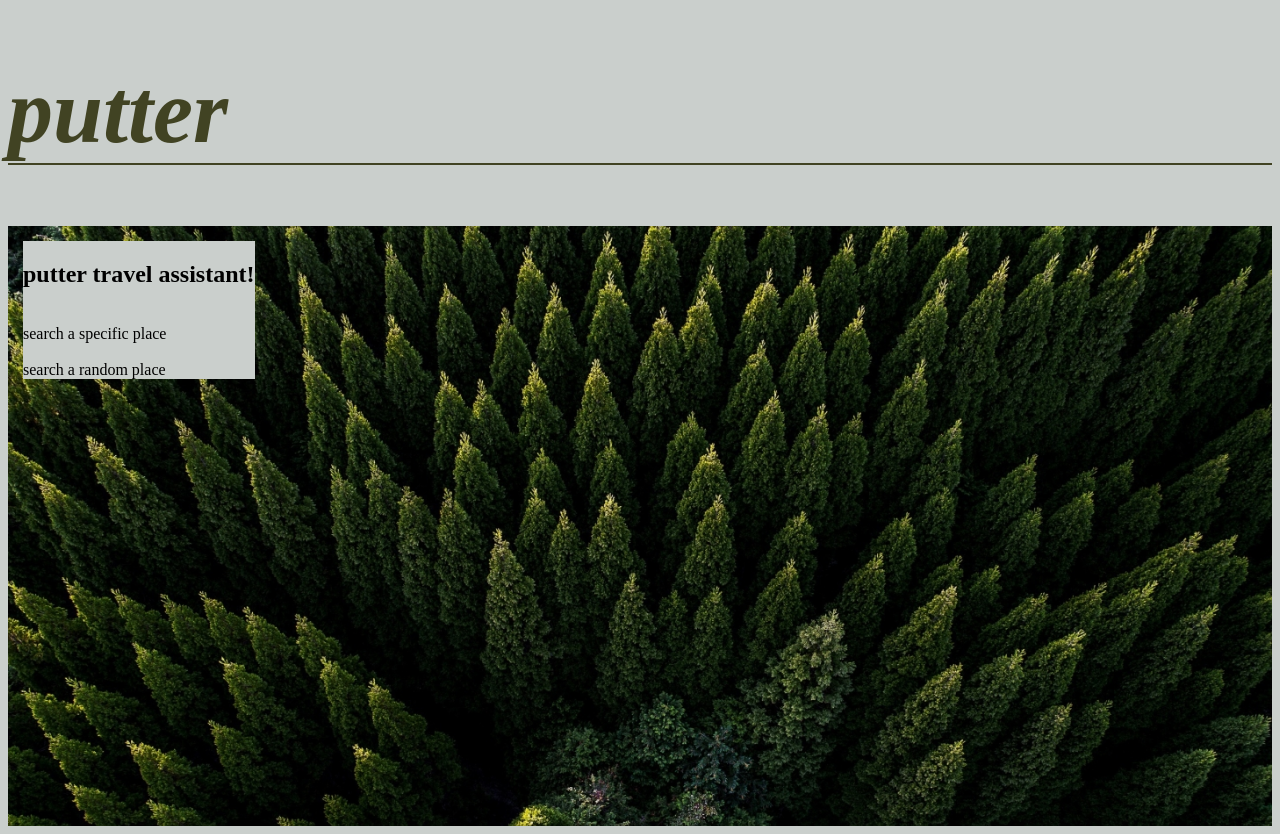
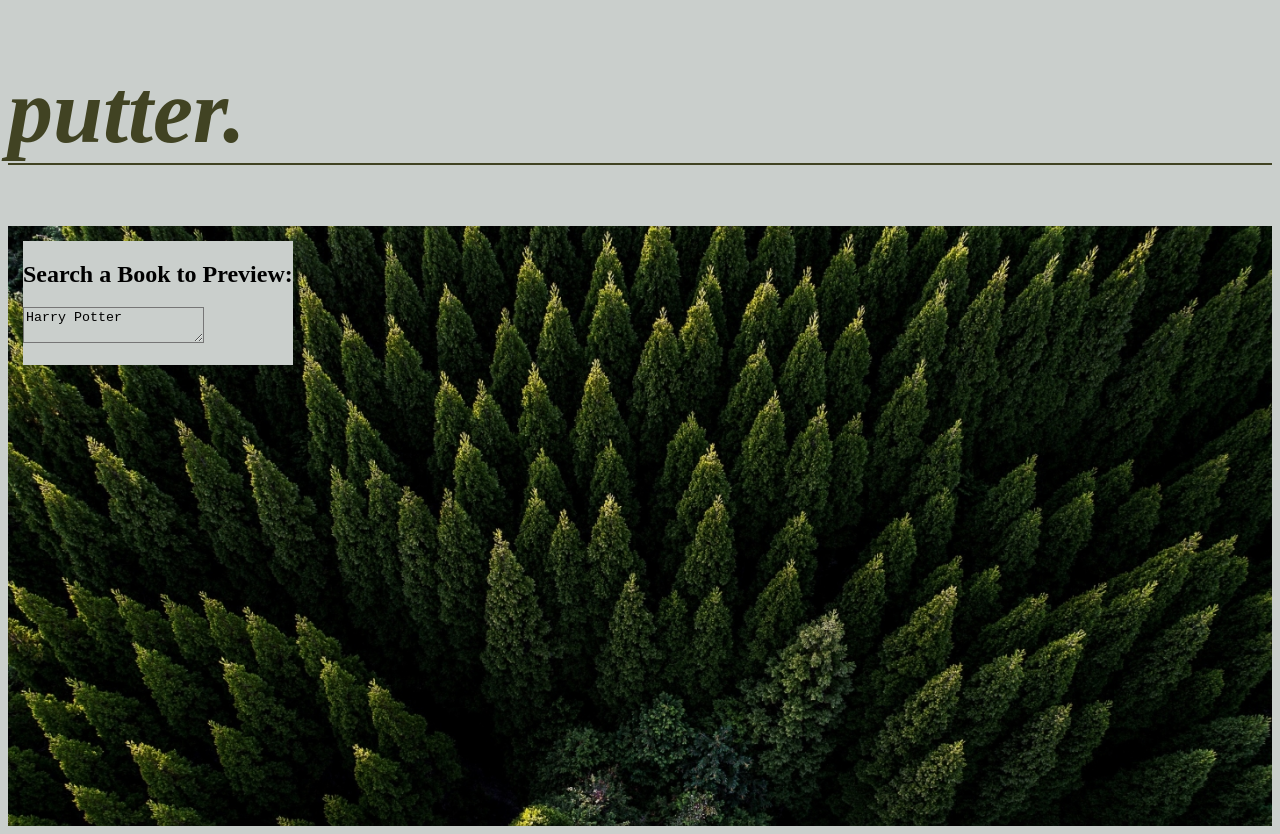
Before and after one commit to malakmarkus/putter, a plain HTML site: page index.html in a window 1280 px wide. Drawn offline with Linux system fonts and the light colour scheme.

Commit message:
updated index.html to new idea

```diff
--- a/index.html
+++ b/index.html
@@ -4,26 +4,30 @@
 <head>
     <meta name="viewport" content="width=device-width, initial-scale=1.0" />
     <meta charset="UTF-8" />
+    <link rel="preconnect" href="https://fonts.googleapis.com">
+    <link rel="preconnect" href="https://fonts.gstatic.com" crossorigin>
+    <link href="https://fonts.googleapis.com/css2?family=Libre+Franklin:ital,wght@1,500&display=swap" rel="stylesheet">
     <link rel="stylesheet" href="./assets/css/style.css">
     <title>putter</title>
 </head>
 
 <body>
-    <header>
+    <header class="container">
+
         <h1>
-            <a>putter</a>
+            <span class="styleputter">putter.</span>
         </h1>
 
     </header>
 
-    <div class="hero" class="flex">
-        <div>
-            <h2>putter travel assistant!</h2>
-            <br>
-            <a>search a specific place</a>
+
+
+    <div class="hero" id="flex">
+        <div class="card">
+            <h2><span class="span2">Search a Book to Preview:</span></h2>
+            <textarea>Harry Potter</textarea>
             <br>
             <br>
-            <a>search a random place</a>
         </div>
     </div>
 
```
